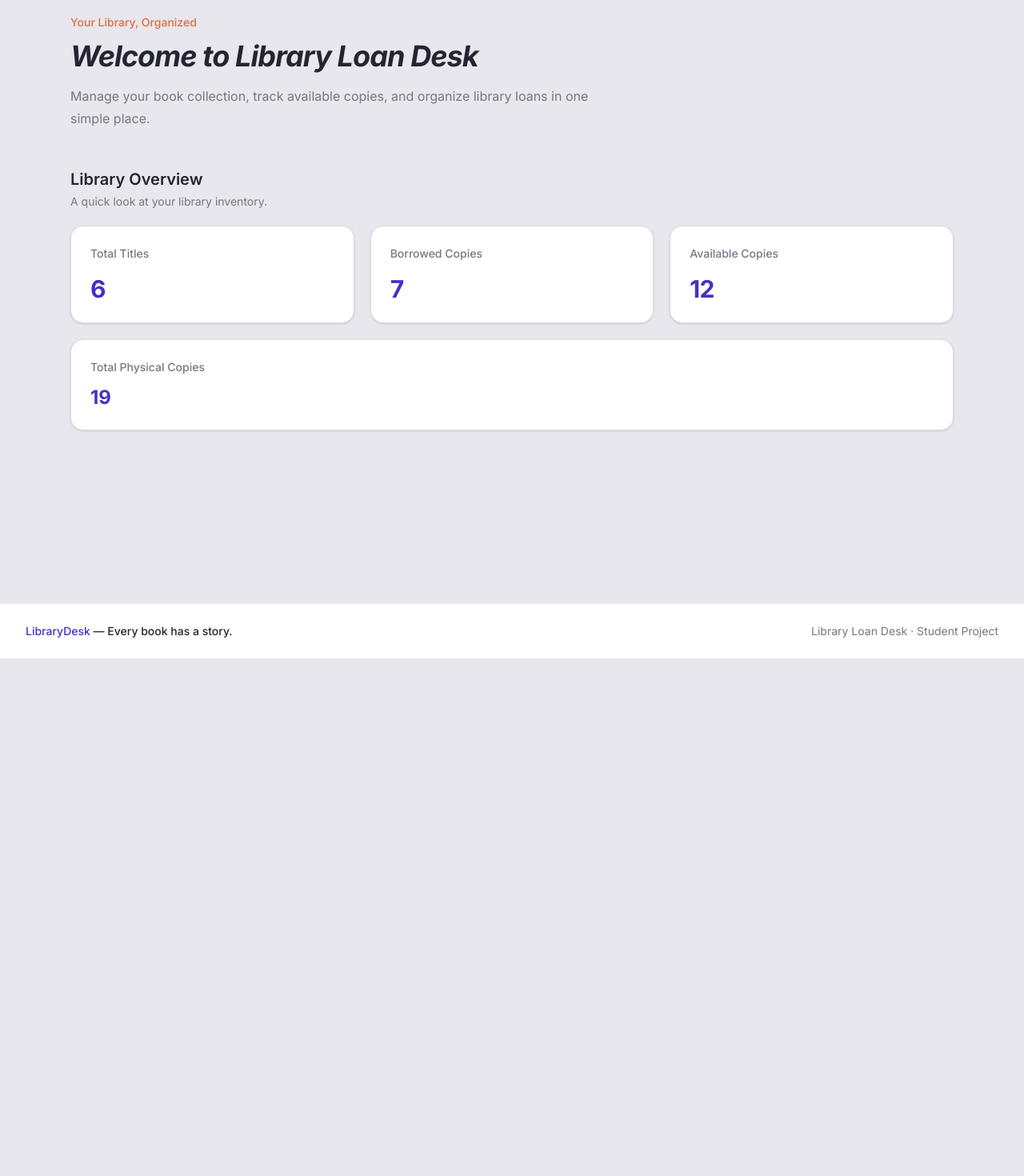
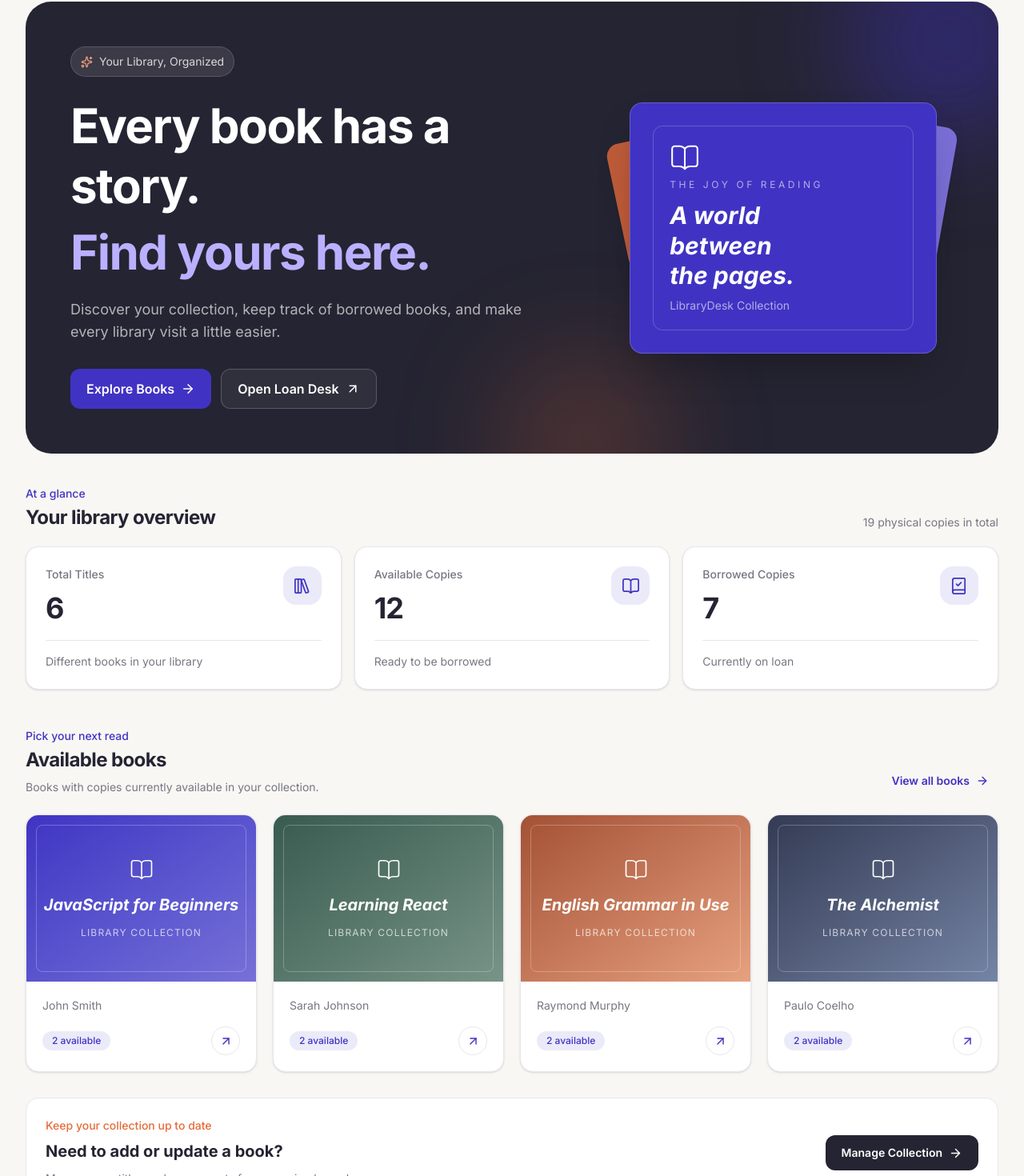
Before and after one commit to aminrasooli2007-svg/library-loan-desk, a React (Vite) app: page / in a window 1280 px wide. Shown: the part 125-1595 px from the top of the page at 80% size. Before the commit the page ends 948 px from the top, so only its background shows below. Built offline with nearby package versions, Linux system fonts and the light colour scheme.

Commit message:
Redesign library home page

```diff
--- a/src/pages/Home.jsx
+++ b/src/pages/Home.jsx
@@ -1,4 +1,13 @@
 
+import { Link } from "react-router";
+import {
+  BookOpen,
+  LibraryBig,
+  BookCheck,
+  ArrowRight,
+  ArrowUpRight,
+  Sparkles,
+} from "lucide-react";
 import { useBooks } from "../context/BooksContext";
 
 function Home() {
@@ -17,77 +26,267 @@ function Home() {
   );
 
   const availableCopies = books.reduce(
-    (total, book) =>
-      total + book.totalCopies - book.borrowedCopies,
+    (total, book) => total + book.totalCopies - book.borrowedCopies,
     0
   );
 
+  const featuredBooks = books
+    .filter((book) => book.totalCopies - book.borrowedCopies > 0)
+    .slice(0, 4);
+
+  const stats = [
+    {
+      label: "Total Titles",
+      value: totalBooks,
+      icon: LibraryBig,
+      description: "Different books in your library",
+    },
+    {
+      label: "Available Copies",
+      value: availableCopies,
+      icon: BookOpen,
+      description: "Ready to be borrowed",
+    },
+    {
+      label: "Borrowed Copies",
+      value: borrowedCopies,
+      icon: BookCheck,
+      description: "Currently on loan",
+    },
+  ];
+
   return (
-    <div className="min-h-screen bg-[#E7E7ED] text-[#252432]">
-      <main className="mx-auto max-w-6xl px-6 py-12 sm:py-16">
-        <section className="mb-12">
-          <p className="mb-3 text-sm font-medium text-[#E66B3B]">
+    <main className="min-h-screen bg-[#F8F7F4]">
+      <div className="mx-auto max-w-7xl px-5 py-8 sm:px-8 sm:py-12">
+        <section className="relative overflow-hidden rounded-[2rem] bg-[#252432] px-6 py-10 text-white sm:px-10 sm:py-14 lg:px-14">
+          <div className="pointer-events-none absolute -right-16 -top-20 h-64 w-64 rounded-full bg-[#4033C3]/40 blur-3xl" />
+          <div className="pointer-events-none absolute -bottom-24 right-1/3 h-56 w-56 rounded-full bg-[#E66B3B]/20 blur-3xl" />
+
+          <div className="relative grid items-center gap-10 lg:grid-cols-[1.2fr_0.8fr]">
+            <div>
+              <div className="mb-6 inline-flex items-center gap-2 rounded-full border border-white/15 bg-white/10 px-3 py-2 text-sm text-white/80">
+                <Sparkles size={15} className="text-[#F0A17F]" />
                 Your Library, Organized
+              </div>
+
+              <h1 className="max-w-2xl text-4xl font-bold leading-tight tracking-tight sm:text-5xl lg:text-6xl">
+                Every book has a story.
+                <span className="mt-2 block text-[#B9B1FF]">
+                  Find yours here.
+                </span>
+              </h1>
+
+              <p className="mt-5 max-w-xl text-base leading-7 text-white/65 sm:text-lg">
+                Discover your collection, keep track of borrowed books, and
+                make every library visit a little easier.
               </p>
 
-          <h1 className="mb-4 text-3xl font-bold italic tracking-tight sm:text-4xl">
-            Welcome to Library Loan Desk
-          </h1>
+              <div className="mt-8 flex flex-wrap gap-3">
+                <Link
+                  to="/books"
+                  className="inline-flex items-center gap-2 rounded-xl bg-[#4033C3] px-5 py-3 font-semibold text-white transition hover:bg-[#5144D8]"
+                >
+                  Explore Books
+                  <ArrowRight size={18} />
+                </Link>
 
-          <p className="max-w-2xl text-base leading-7 text-[#777783]">
-            Manage your book collection, track available copies, and organize
-            library loans in one simple place.
+                <Link
+                  to="/loans"
+                  className="inline-flex items-center gap-2 rounded-xl border border-white/20 bg-white/5 px-5 py-3 font-semibold text-white transition hover:bg-white/10"
+                >
+                  Open Loan Desk
+                  <ArrowUpRight size={18} />
+                </Link>
+              </div>
+            </div>
+
+            <div className="relative mx-auto w-full max-w-sm">
+              <div className="absolute -left-4 top-10 h-40 w-32 rotate-[-12deg] rounded-2xl bg-[#E66B3B]/80 shadow-xl" />
+              <div className="absolute -right-3 top-5 h-48 w-36 rotate-[10deg] rounded-2xl bg-[#7C70D9] shadow-xl" />
+              <div className="relative overflow-hidden rounded-2xl border border-white/20 bg-[#4033C3] p-7 shadow-2xl">
+                <div className="flex min-h-64 flex-col justify-between rounded-xl border border-white/20 p-5">
+                  <BookOpen size={38} strokeWidth={1.3} />
+                  <div>
+                    <p className="text-xs uppercase tracking-[0.3em] text-white/60">
+                      The joy of reading
                     </p>
+                    <h2 className="mt-3 text-3xl font-bold italic leading-tight">
+                      A world
+                      <br />
+                      between
+                      <br />
+                      the pages.
+                    </h2>
+                  </div>
+                  <p className="text-sm text-white/60">LibraryDesk Collection</p>
+                </div>
+              </div>
+            </div>
+          </div>
         </section>
 
-        <section>
-          <div className="mb-5">
-            <h2 className="text-xl font-semibold">Library Overview</h2>
-            <p className="mt-1 text-sm text-[#777783]">
-              A quick look at your library inventory.
+        <section className="mt-10">
+          <div className="mb-5 flex flex-wrap items-end justify-between gap-3">
+            <div>
+              <p className="text-sm font-medium text-[#4033C3]">
+                At a glance
+              </p>
+              <h2 className="mt-1 text-2xl font-bold tracking-tight text-[#252432]">
+                Your library overview
+              </h2>
+            </div>
+
+            <p className="text-sm text-[#777783]">
+              {totalCopies} physical copies in total
             </p>
           </div>
 
-          <div className="grid grid-cols-1 gap-5 sm:grid-cols-2 md:grid-cols-3">
-            <div className="rounded-2xl border border-[#DCDCE6] bg-white p-6 shadow-sm">
-              <p className="mb-4 text-sm font-medium text-[#777783]">
-                Total Titles
+          <div className="grid gap-4 sm:grid-cols-2 lg:grid-cols-3">
+            {stats.map(({ label, value, icon: Icon, description }) => (
+              <div
+                key={label}
+                className="rounded-2xl border border-[#E7E7ED] bg-white p-6 shadow-sm transition hover:-translate-y-1 hover:shadow-md"
+              >
+                <div className="flex items-start justify-between">
+                  <div>
+                    <p className="text-sm font-medium text-[#777783]">
+                      {label}
                     </p>
-              <p className="text-3xl font-bold tracking-tight text-[#4033C3]">
-                {totalBooks}
+                    <p className="mt-3 text-4xl font-bold tracking-tight text-[#252432]">
+                      {value}
                     </p>
                   </div>
 
-            <div className="rounded-2xl border border-[#DCDCE6] bg-white p-6 shadow-sm">
-              <p className="mb-4 text-sm font-medium text-[#777783]">
-                Borrowed Copies
+                  <div className="flex h-12 w-12 items-center justify-center rounded-2xl bg-[#4033C3]/10 text-[#4033C3]">
+                    <Icon size={23} strokeWidth={1.8} />
+                  </div>
+                </div>
+
+                <p className="mt-5 border-t border-[#E7E7ED] pt-4 text-sm text-[#777783]">
+                  {description}
                 </p>
-              <p className="text-3xl font-bold tracking-tight text-[#4033C3]">
-                {borrowedCopies}
+              </div>
+            ))}
+          </div>
+        </section>
+
+        <section className="mt-12">
+          <div className="mb-6 flex flex-wrap items-end justify-between gap-4">
+            <div>
+              <p className="text-sm font-medium text-[#4033C3]">
+                Pick your next read
+              </p>
+              <h2 className="mt-1 text-2xl font-bold tracking-tight text-[#252432]">
+                Available books
+              </h2>
+              <p className="mt-2 text-sm text-[#777783]">
+                Books with copies currently available in your collection.
               </p>
             </div>
 
-            <div className="rounded-2xl border border-[#DCDCE6] bg-white p-6 shadow-sm">
-              <p className="mb-4 text-sm font-medium text-[#777783]">
-                Available Copies
-              </p>
-              <p className="text-3xl font-bold tracking-tight text-[#4033C3]">
-                {availableCopies}
+            <Link
+              to="/books"
+              className="inline-flex items-center gap-2 rounded-lg px-3 py-2 text-sm font-semibold text-[#4033C3] transition hover:bg-[#4033C3]/10"
+            >
+              View all books
+              <ArrowRight size={16} />
+            </Link>
+          </div>
+
+          {featuredBooks.length > 0 ? (
+            <div className="grid gap-5 sm:grid-cols-2 lg:grid-cols-4">
+              {featuredBooks.map((book, index) => {
+                const colors = [
+                  "from-[#4033C3] to-[#7770D8]",
+                  "from-[#385B50] to-[#789487]",
+                  "from-[#A45135] to-[#E6A17F]",
+                  "from-[#343B54] to-[#7584A5]",
+                ];
+
+                return (
+                  <article
+                    key={book.id ?? book.title}
+                    className="group overflow-hidden rounded-2xl border border-[#E7E7ED] bg-white shadow-sm transition hover:-translate-y-1 hover:shadow-lg"
+                  >
+                    <div
+                      className={`relative flex h-52 items-center justify-center overflow-hidden bg-gradient-to-br ${colors[index % colors.length]} p-5`}
+                    >
+                      <div className="absolute inset-3 rounded-lg border border-white/25" />
+                      <div className="relative flex h-full w-full flex-col items-center justify-center text-center text-white">
+                        <BookOpen size={30} strokeWidth={1.3} />
+                        <h3 className="mt-4 line-clamp-3 text-xl font-bold italic leading-snug">
+                          {book.title}
+                        </h3>
+                        <p className="mt-3 text-xs uppercase tracking-widest text-white/70">
+                          Library Collection
                         </p>
                       </div>
                     </div>
 
-          <div className="mt-5 rounded-2xl border border-[#DCDCE6] bg-white p-6 shadow-sm">
-            <p className="text-sm font-medium text-[#777783]">
-              Total Physical Copies
+                    <div className="p-5">
+                      <p className="truncate text-sm text-[#777783]">
+                        {book.author}
                       </p>
-            <p className="mt-3 text-2xl font-bold text-[#4033C3]">
-              {totalCopies}
+                      <div className="mt-4 flex items-center justify-between gap-2">
+                        <span className="rounded-full bg-[#4033C3]/10 px-3 py-1 text-xs font-medium text-[#4033C3]">
+                          {book.totalCopies - book.borrowedCopies} available
+                        </span>
+                        <Link
+                          to="/books"
+                          aria-label={`View ${book.title} in the books page`}
+                          className="flex h-9 w-9 shrink-0 items-center justify-center rounded-full border border-[#E7E7ED] text-[#4033C3] transition group-hover:border-[#4033C3] group-hover:bg-[#4033C3] group-hover:text-white"
+                        >
+                          <ArrowUpRight size={17} />
+                        </Link>
+                      </div>
+                    </div>
+                  </article>
+                );
+              })}
+            </div>
+          ) : (
+            <div className="rounded-2xl border border-dashed border-[#D5D5E0] bg-white px-6 py-12 text-center">
+              <BookOpen className="mx-auto text-[#777783]" size={32} />
+              <h3 className="mt-4 font-semibold text-[#252432]">
+                No books available right now
+              </h3>
+              <p className="mt-2 text-sm text-[#777783]">
+                Visit the book collection to manage your inventory.
+              </p>
+              <Link
+                to="/manage-books"
+                className="mt-5 inline-flex items-center gap-2 rounded-xl bg-[#4033C3] px-4 py-2.5 text-sm font-semibold text-white transition hover:bg-[#5144D8]"
+              >
+                Manage Books
+                <ArrowRight size={16} />
+              </Link>
+            </div>
+          )}
+        </section>
+
+        <section className="mt-8 rounded-2xl border border-[#E7E7ED] bg-white p-6 sm:flex sm:items-center sm:justify-between sm:gap-6">
+          <div>
+            <p className="text-sm font-medium text-[#E66B3B]">
+              Keep your collection up to date
+            </p>
+            <h2 className="mt-2 text-xl font-bold text-[#252432]">
+              Need to add or update a book?
+            </h2>
+            <p className="mt-2 text-sm leading-6 text-[#777783]">
+              Manage your titles and copy counts from one simple workspace.
             </p>
           </div>
+
+          <Link
+            to="/manage-books"
+            className="mt-5 inline-flex shrink-0 items-center justify-center gap-2 rounded-xl bg-[#252432] px-5 py-3 text-sm font-semibold text-white transition hover:bg-[#4033C3] sm:mt-0"
+          >
+            Manage Collection
+            <ArrowRight size={17} />
+          </Link>
         </section>
+      </div>
     </main>
-    </div>
   );
 }
 
```
Lines whose indentation alone changed are shown as unchanged.
